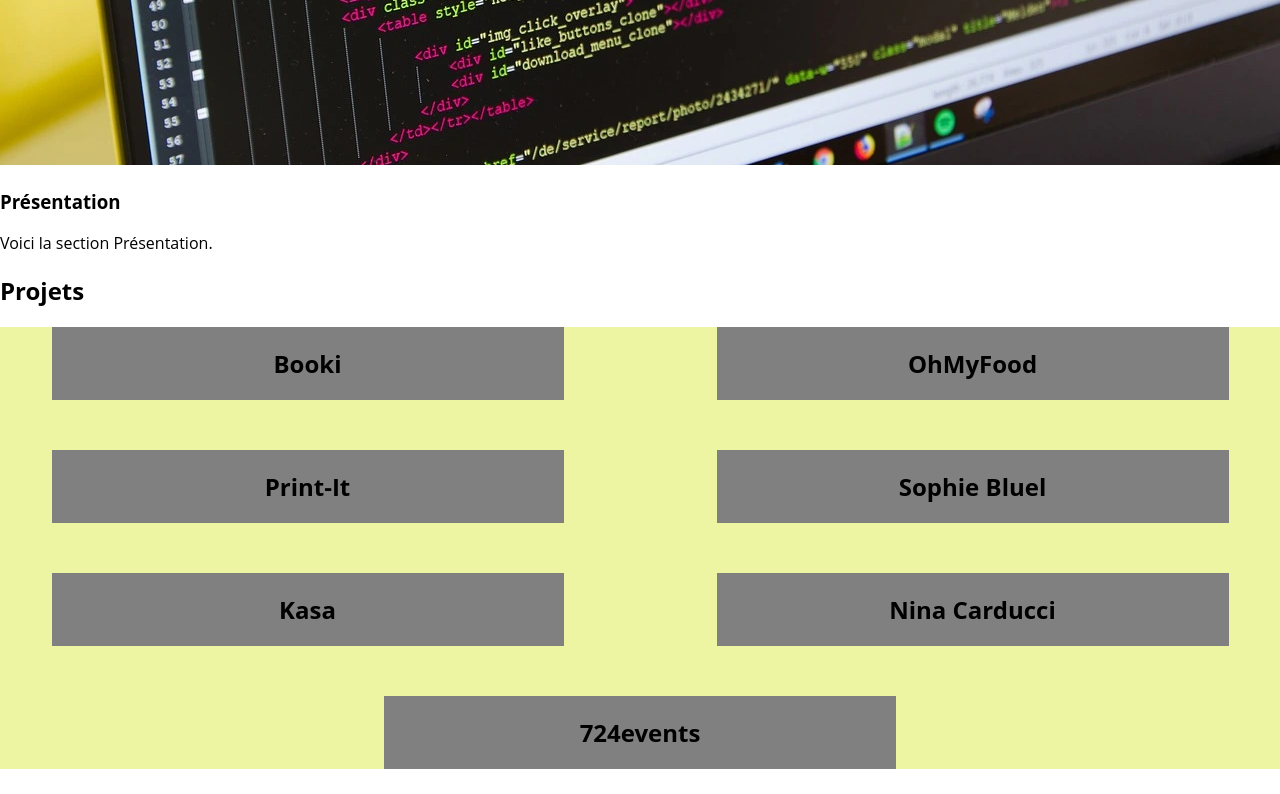
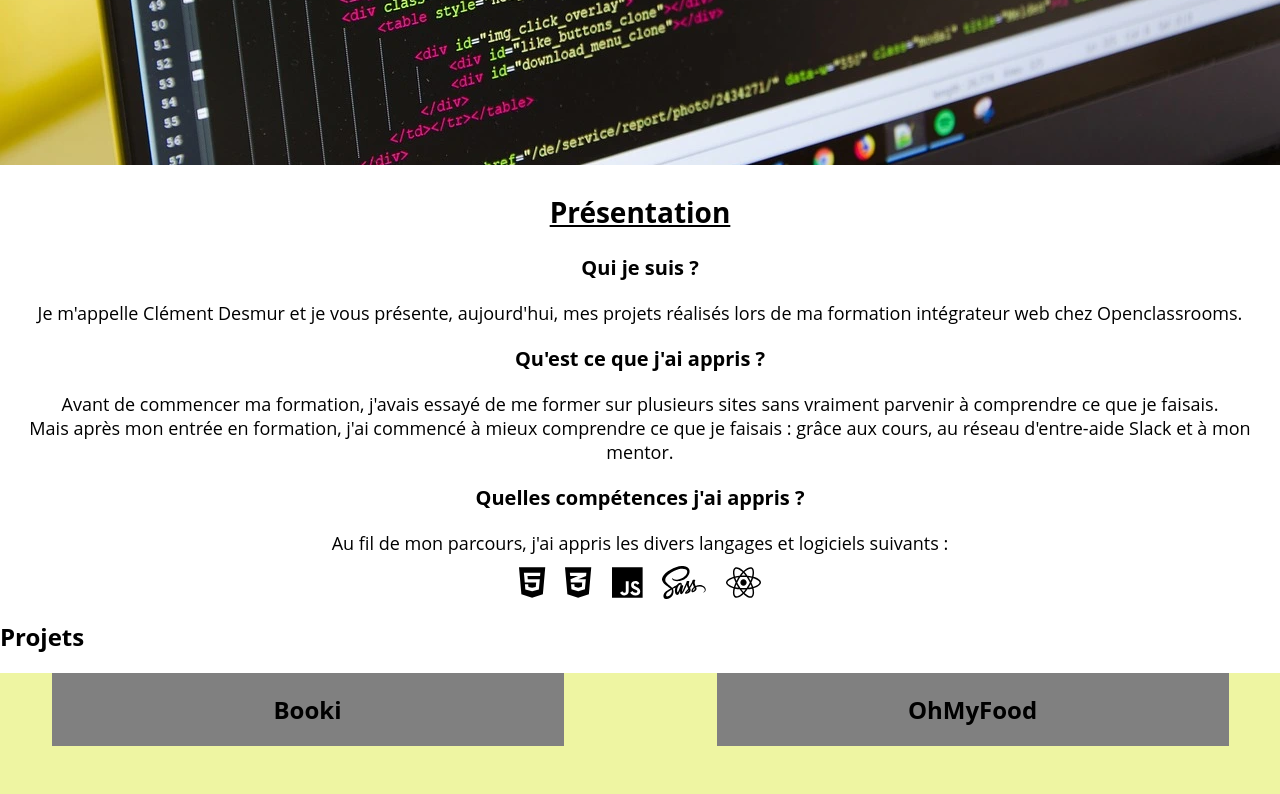
Before and after one commit to clementD99/Portfolio, a React (Create React App) app: page / in a window 1280 px wide. Shown: the part 435-1229 px from the top of the page. Before the commit the page ends 1204 px from the top, so only its background shows below. Built offline with nearby package versions, Linux system fonts and the light colour scheme; the HTML template or start-up script is replaced by a standard one.

Commit message:
Ajout d'éléments (font-awesome, texte)

```diff
--- a/src/Composants/Presentation/Presentation.jsx
+++ b/src/Composants/Presentation/Presentation.jsx
@@ -1,10 +1,69 @@
+import "./presentation.scss";
+import { FontAwesomeIcon } from "@fortawesome/react-fontawesome";
+import {
+  faHtml5,
+  faCss3Alt,
+  faJs,
+  faSass,
+  faReact,
+} from "@fortawesome/free-brands-svg-icons";
+
 function Presentation() {
-    return (
-      <section>
-        <h1>Présentation</h1>
-        <p>Voici la section Présentation.</p>
-      </section>
-    );
-  }
+  return (
+    <div className="introduction">
+      <h1>Présentation</h1>
+      <p>Qui je suis ?</p>
+      <span>
+        Je m'appelle Clément Desmur et je vous présente, aujourd'hui, mes
+        projets réalisés lors de ma formation intégrateur web chez
+        Openclassrooms.
+      </span>
+      <p>Qu'est ce que j'ai appris ?</p>
+      <span>
+        Avant de commencer ma formation, j'avais essayé de me former sur
+        plusieurs sites sans vraiment parvenir à comprendre ce que je faisais.
+      </span>
+      <br />
+      <span>
+        Mais après mon entrée en formation, j'ai commencé à mieux comprendre ce
+        que je faisais : grâce aux cours, au réseau d'entre-aide Slack et à mon
+        mentor.
+      </span>
+      <p>Quelles compétences j'ai appris ?</p>
+      <span>
+        Au fil de mon parcours, j'ai appris les divers langages et logiciels
+        suivants :
+      </span>
+      <br />
+      <div className="acquis">
+        <FontAwesomeIcon
+          className="html"
+          title="logo HTML"
+          icon={faHtml5}
+        ></FontAwesomeIcon>
+        <FontAwesomeIcon
+          className="css"
+          title="logo CSS"
+          icon={faCss3Alt}
+        ></FontAwesomeIcon>
+        <FontAwesomeIcon
+          className="js"
+          title="logo JavaScript"
+          icon={faJs}
+        ></FontAwesomeIcon>
+        <FontAwesomeIcon
+          className="sass"
+          title="logo Sass"
+          icon={faSass}
+        ></FontAwesomeIcon>
+        <FontAwesomeIcon
+          className="react"
+          title="logo React"
+          icon={faReact}
+        ></FontAwesomeIcon>
+      </div>
+    </div>
+  );
+}
 
-  export default Presentation;
+export default Presentation;
--- a/src/Composants/Presentation/presentation.scss
+++ b/src/Composants/Presentation/presentation.scss
@@ -1,5 +1,55 @@
-.titre {
+#presentation {
   display: flex;
-  align-items: center;
-  color: red;
+  justify-content: center;
 }
+
+.introduction {
+  text-align: center;
+}
+
+.introduction h1 {
+  font-size: 28px;
+  text-decoration: underline;
+}
+
+.introduction p {
+  font-size: 20px;
+  font-weight: bold;
+}
+
+.introduction span {
+  font-size: 18px;
+}
+
+//***** Pour les compétences *****//
+
+.acquis {
+  display: flex;
+  justify-content: center;
+  gap: 20px;
+}
+
+.acquis svg {
+  font-size: 35px;
+  padding-top: 10px;
+}
+
+.acquis .html:hover {
+  color: #e44d26;
+}
+
+.acquis .css:hover {
+  color: #663399;
+}
+
+.acquis .js:hover {
+  color: #f7df1e;
+}
+
+.acquis .sass:hover {
+  color: #bf4080;
+}
+
+.acquis .react:hover {
+  color: #5CD9FF;
+}
```
